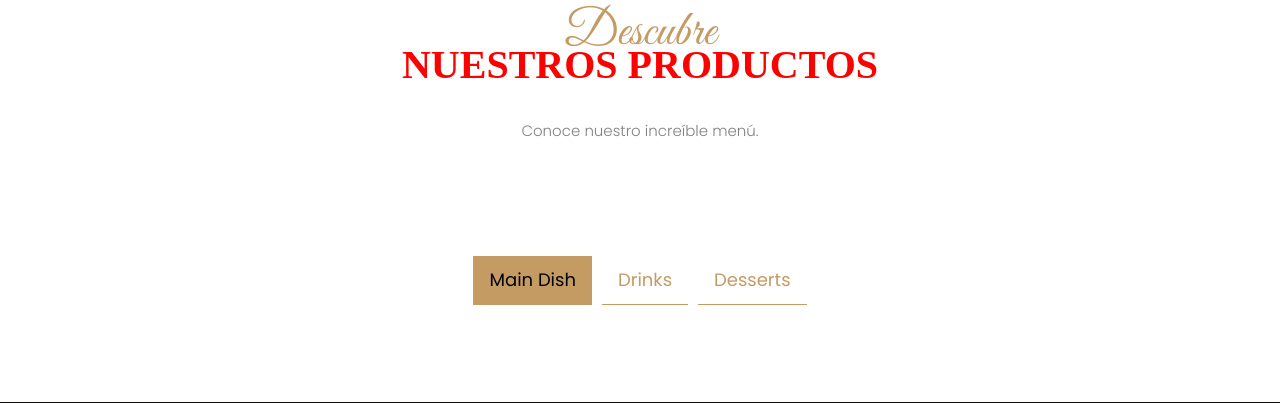
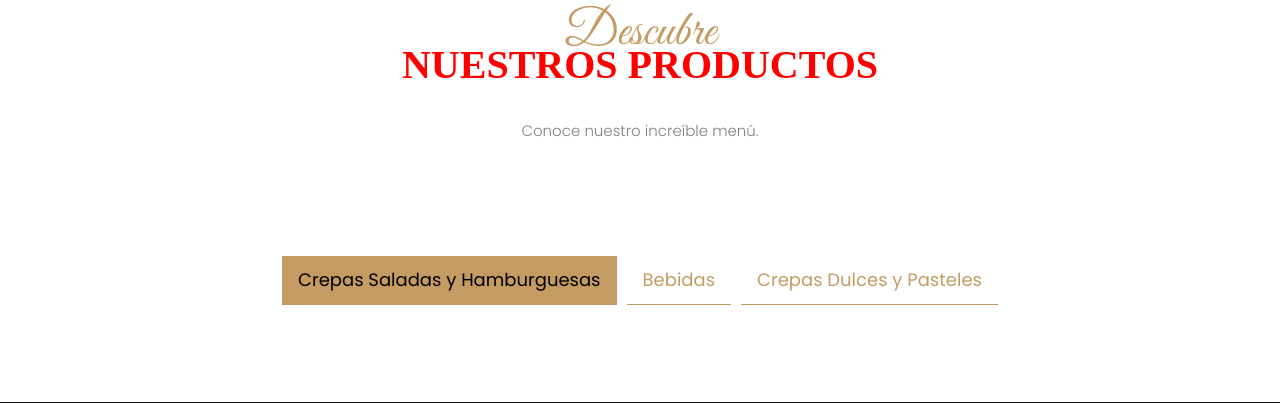
Before and after one commit to BeToOxX/DjangoStore, a Django app: template templates/index.html in a window 1280 px wide. Shown: the part 2757-3160 px from the top of the page. Run offline with Django 3.2, Linux system fonts and the light colour scheme; the template is opened without the code that fills it, so the values that code supplies are empty; some libraries are stand-ins or nearby versions; some web fonts are replaced.

Commit message:
Change titles

```diff
--- a/templates/index.html
+++ b/templates/index.html
@@ -274,11 +274,11 @@
 		    		<div class="row">
 		          <div class="col-md-12 nav-link-wrap mb-5">
 		            <div class="nav ftco-animate nav-pills justify-content-center" id="v-pills-tab" role="tablist" aria-orientation="vertical">
-		              <a class="nav-link active" id="v-pills-1-tab" data-toggle="pill" href="#v-pills-1" role="tab" aria-controls="v-pills-1" aria-selected="true">Main Dish</a>
+		              <a class="nav-link active" id="v-pills-1-tab" data-toggle="pill" href="#v-pills-1" role="tab" aria-controls="v-pills-1" aria-selected="true">Crepas Saladas y Hamburguesas</a>
 
-		              <a class="nav-link" id="v-pills-2-tab" data-toggle="pill" href="#v-pills-2" role="tab" aria-controls="v-pills-2" aria-selected="false">Drinks</a>
+		              <a class="nav-link" id="v-pills-2-tab" data-toggle="pill" href="#v-pills-2" role="tab" aria-controls="v-pills-2" aria-selected="false">Bebidas</a>
 
-		              <a class="nav-link" id="v-pills-3-tab" data-toggle="pill" href="#v-pills-3" role="tab" aria-controls="v-pills-3" aria-selected="false">Desserts</a>
+		              <a class="nav-link" id="v-pills-3-tab" data-toggle="pill" href="#v-pills-3" role="tab" aria-controls="v-pills-3" aria-selected="false">Crepas Dulces y Pasteles</a>
 		            </div>
 		          </div>
 		          <div class="col-md-12 d-flex align-items-center">
```
Also changed, not shown: DevStore/settings.py (+12 -12 lines).
